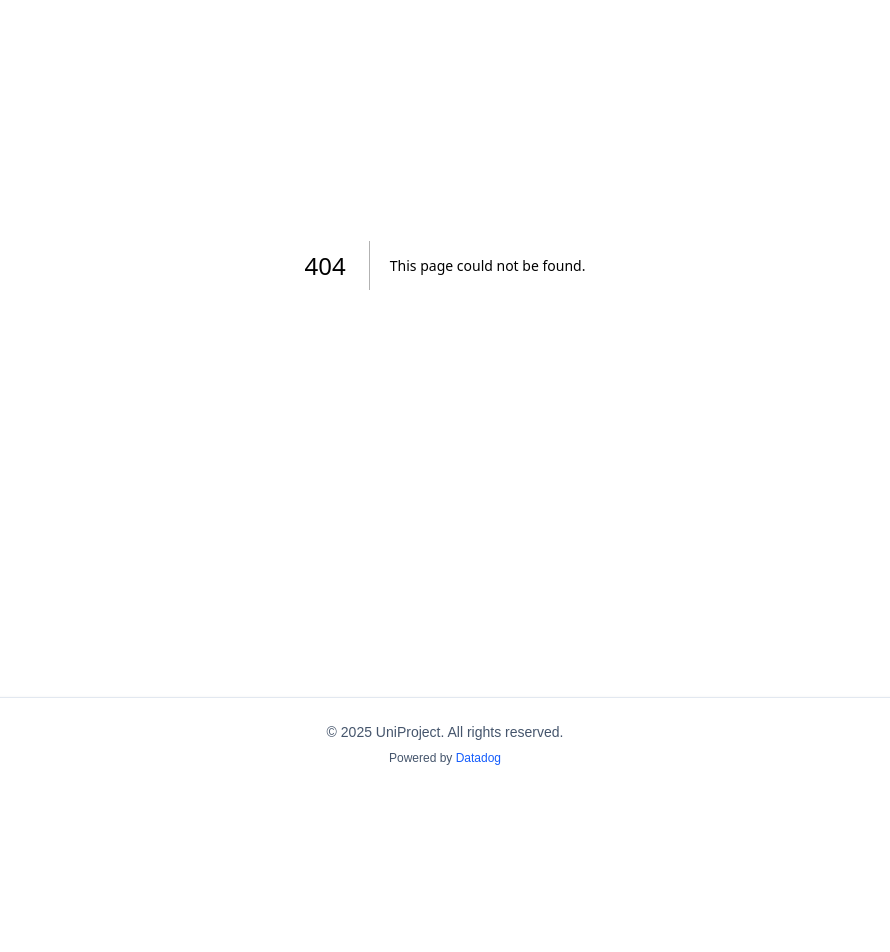
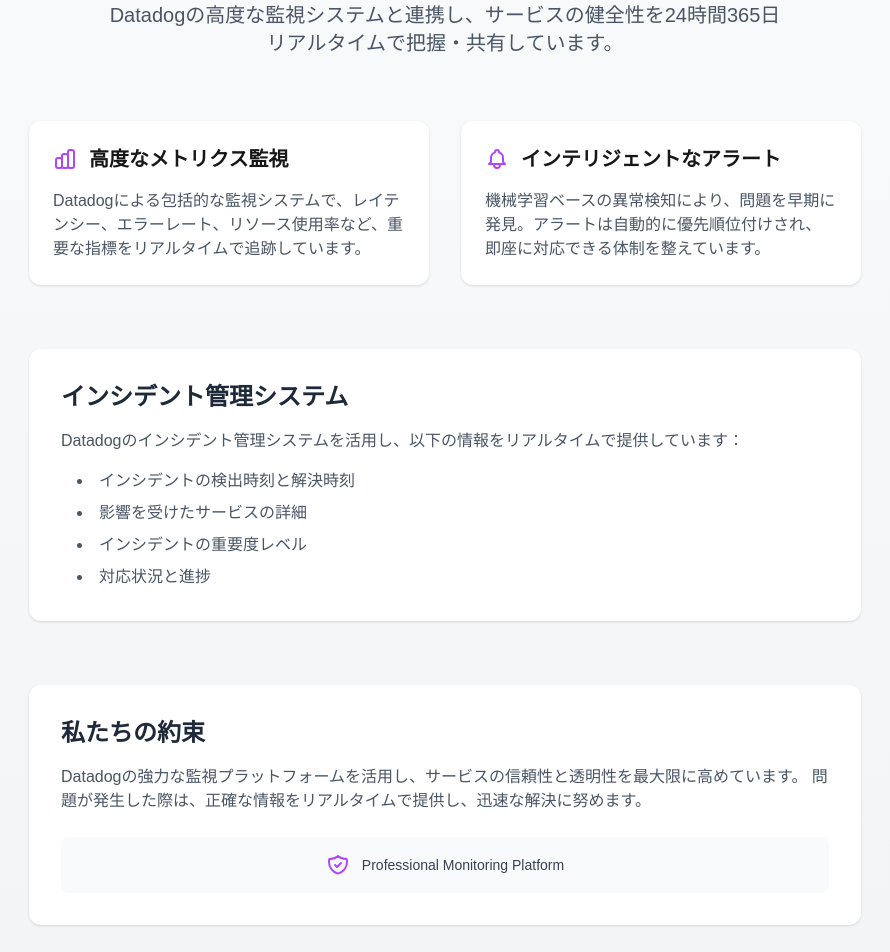
Before and after one commit to UniPro-tech/StatusPage, a Next.js app: page /about in a window 1280 px wide. Before the commit this address had no page. Shown: the part 200-1152 px from the top of the page, without its empty margins (195-1085 px from the left). Before the commit the page ends 990 px from the top, so only its background shows below. Built offline with nearby package versions, Linux system fonts and the light colour scheme.

Commit message:
aboutページを作成

```diff
--- /dev/null
+++ b/src/app/about/page.tsx
@@ -0,0 +1,120 @@
+export default function AboutPage() {
+  return (
+    <main className="min-h-screen bg-gradient-to-b from-gray-50 to-gray-100">
+      <div className="max-w-4xl mx-auto px-4 py-16 sm:px-6 lg:px-8">
+        {/* ヘッダーセクション */}
+        <div className="text-center mb-16">
+          <h1 className="text-5xl font-bold bg-clip-text text-transparent bg-gradient-to-r from-blue-600 to-indigo-600 mb-6">
+            ステータスサイトについて
+          </h1>
+          <p className="text-xl text-gray-600 max-w-2xl mx-auto">
+            Datadogの高度な監視システムと連携し、サービスの健全性を24時間365日リアルタイムで把握・共有しています。
+          </p>
+        </div>
+
+        {/* 監視機能セクション */}
+        <div className="grid grid-cols-1 md:grid-cols-2 gap-8 mb-16">
+          <div className="bg-white p-6 rounded-xl shadow-sm hover:shadow-md transition-shadow">
+            <div className="flex items-center mb-4">
+              <svg
+                xmlns="http://www.w3.org/2000/svg"
+                className="h-6 w-6 text-purple-500"
+                fill="none"
+                viewBox="0 0 24 24"
+                stroke="currentColor"
+              >
+                <path
+                  strokeLinecap="round"
+                  strokeLinejoin="round"
+                  strokeWidth={2}
+                  d="M9 19v-6a2 2 0 00-2-2H5a2 2 0 00-2 2v6a2 2 0 002 2h2a2 2 0 002-2zm0 0V9a2 2 0 012-2h2a2 2 0 012 2v10m-6 0a2 2 0 002 2h2a2 2 0 002-2m0 0V5a2 2 0 012-2h2a2 2 0 012 2v14a2 2 0 01-2 2h-2a2 2 0 01-2-2z"
+                />
+              </svg>
+              <h3 className="text-xl font-semibold ml-3">
+                高度なメトリクス監視
+              </h3>
+            </div>
+            <p className="text-gray-600">
+              Datadogによる包括的な監視システムで、レイテンシー、エラーレート、リソース使用率など、重要な指標をリアルタイムで追跡しています。
+            </p>
+          </div>
+
+          <div className="bg-white p-6 rounded-xl shadow-sm hover:shadow-md transition-shadow">
+            <div className="flex items-center mb-4">
+              <svg
+                xmlns="http://www.w3.org/2000/svg"
+                className="h-6 w-6 text-purple-500"
+                fill="none"
+                viewBox="0 0 24 24"
+                stroke="currentColor"
+              >
+                <path
+                  strokeLinecap="round"
+                  strokeLinejoin="round"
+                  strokeWidth={2}
+                  d="M15 17h5l-1.405-1.405A2.032 2.032 0 0118 14.158V11a6.002 6.002 0 00-4-5.659V5a2 2 0 10-4 0v.341C7.67 6.165 6 8.388 6 11v3.159c0 .538-.214 1.055-.595 1.436L4 17h5m6 0v1a3 3 0 11-6 0v-1m6 0H9"
+                />
+              </svg>
+              <h3 className="text-xl font-semibold ml-3">
+                インテリジェントなアラート
+              </h3>
+            </div>
+            <p className="text-gray-600">
+              機械学習ベースの異常検知により、問題を早期に発見。アラートは自動的に優先順位付けされ、即座に対応できる体制を整えています。
+            </p>
+          </div>
+        </div>
+
+        {/* インシデント管理セクション */}
+        <div className="bg-white p-8 rounded-xl shadow-sm mb-16">
+          <h2 className="text-2xl font-bold text-gray-800 mb-4">
+            インシデント管理システム
+          </h2>
+          <div className="space-y-4">
+            <p className="text-gray-600">
+              Datadogのインシデント管理システムを活用し、以下の情報をリアルタイムで提供しています：
+            </p>
+            <ul className="list-disc list-inside space-y-2 text-gray-600 ml-4">
+              <li>インシデントの検出時刻と解決時刻</li>
+              <li>影響を受けたサービスの詳細</li>
+              <li>インシデントの重要度レベル</li>
+              <li>対応状況と進捗</li>
+            </ul>
+          </div>
+        </div>
+
+        {/* コミットメントセクション */}
+        <div className="bg-white p-8 rounded-xl shadow-sm">
+          <h2 className="text-2xl font-bold text-gray-800 mb-4">
+            私たちの約束
+          </h2>
+          <p className="text-gray-600 mb-4">
+            Datadogの強力な監視プラットフォームを活用し、サービスの信頼性と透明性を最大限に高めています。
+            問題が発生した際は、正確な情報をリアルタイムで提供し、迅速な解決に努めます。
+          </p>
+          <div className="flex items-center justify-center mt-6 p-4 bg-gray-50 rounded-lg">
+            <div className="flex items-center space-x-3 text-gray-700">
+              <svg
+                xmlns="http://www.w3.org/2000/svg"
+                className="h-6 w-6 text-purple-500"
+                fill="none"
+                viewBox="0 0 24 24"
+                stroke="currentColor"
+              >
+                <path
+                  strokeLinecap="round"
+                  strokeLinejoin="round"
+                  strokeWidth={2}
+                  d="M9 12l2 2 4-4m5.618-4.016A11.955 11.955 0 0112 2.944a11.955 11.955 0 01-8.618 3.04A12.02 12.02 0 003 9c0 5.591 3.824 10.29 9 11.622 5.176-1.332 9-6.03 9-11.622 0-1.042-.133-2.052-.382-3.016z"
+                />
+              </svg>
+              <span className="text-sm font-medium">
+                Professional Monitoring Platform
+              </span>
+            </div>
+          </div>
+        </div>
+      </div>
+    </main>
+  );
+}
```
